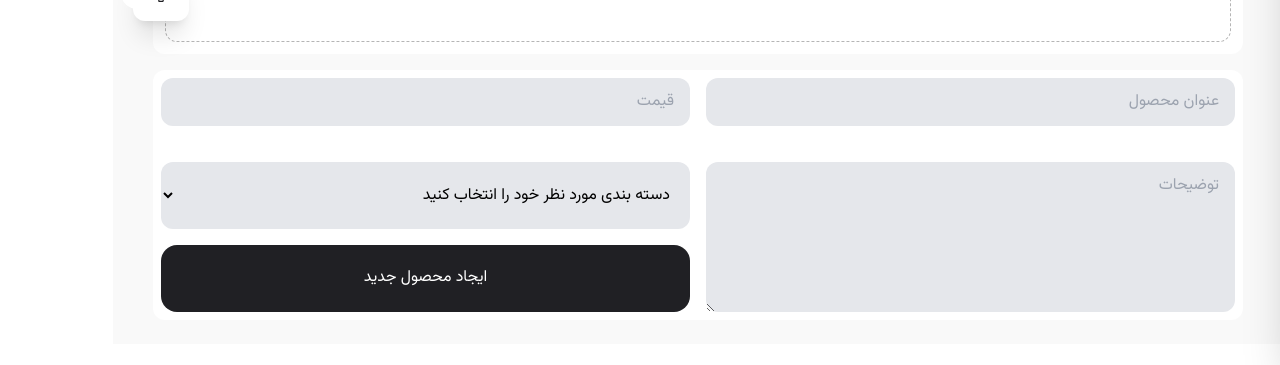
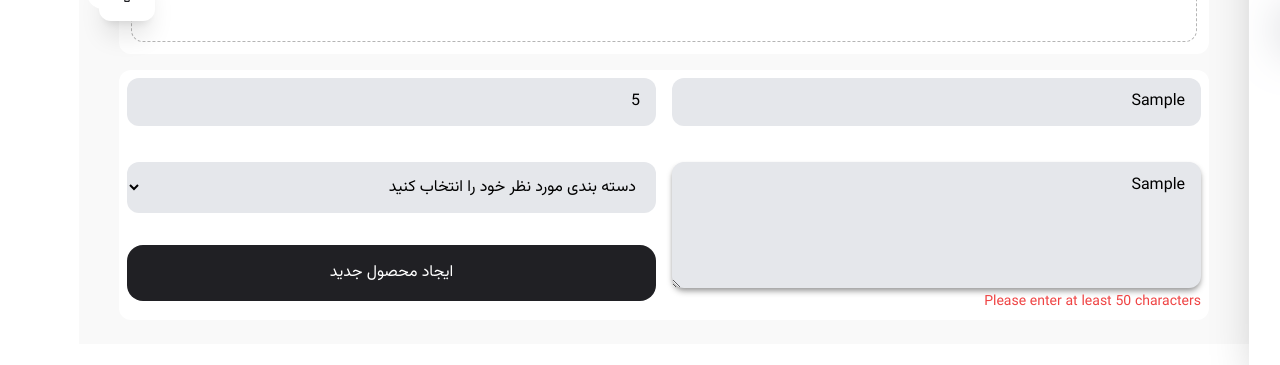
Before and after one commit to orgamiryazdani/admin-panel-shop, a React (Vite) app: page /add-product in a window 1280 px wide. Both pictures are taken after typing "Sample", "5", "Sample" into the empty fields and a click on the button "ایجاد محصول جدید". Shown: the part 435-800 px from the top of the page. Built offline with nearby package versions, Linux system fonts and the light colour scheme; no server answers.

Commit message:
handle error input

```diff
--- a/src/pages/CreateProduct.tsx
+++ b/src/pages/CreateProduct.tsx
@@ -18,19 +18,25 @@ const CreateProduct = () => {
 
   return (
     <AppLayout>
-      <div className='w-full h-full p-10'>
+      <div className='w-full h-full overflow-auto p-10'>
         {/* image product uploader */}
         <ImageUploader />
         {/* info product input */}
         <form
           onSubmit={handleSubmit(onSubmit)}
-          className='grid w-full h-[40%] mt-4 bg-secondary-100 rounded-xl grid-cols-2 grid-rows-3 gap-4 p-2'>
+          className='grid w-full min-h-[40%] h-auto mt-4 bg-secondary-100 rounded-xl grid-cols-2 grid-rows-3 gap-4 p-2'>
           <Input
             placeholder='عنوان محصول'
-            name='name product'
+            name='title'
             register={register}
             errors={errors}
-            validationSchema={{ required: "tetst" }}
+            validationSchema={{
+              required: "پر کردن این مقدار الزامی است",
+              minLength: {
+                value: 3,
+                message: "حداقل 3 حرف وارد کنید",
+              },
+            }}
           />
           <Input
             placeholder='قیمت'
@@ -38,20 +44,49 @@ const CreateProduct = () => {
             type='number'
             register={register}
             errors={errors}
-            validationSchema={{ required: "tetst" }}
+            validationSchema={{
+              required: "پر کردن این مقدار الزامی است",
+              maxLength: {
+                value: 10,
+                message: "حداکثر قیمت وارد شده",
+              },
+            }}
           />
-          <textarea
-            name=''
-            className='row-start-2 row-end-4 input'
-            placeholder='توضیحات'
-            id=''></textarea>
-          <select
-            name=''
-            className='input'
-            id=''>
-            <option value=''>دسته بندی مورد نظر خود را انتخاب کنید</option>
-          </select>
-          <button className='bg-secondary-600 text-white rounded-2xl'>
+          <div className='row-start-2 row-end-4 flex flex-col'>
+            <textarea
+              className='input w-full h-full'
+              placeholder='توضیحات'
+              {...register("description", {
+                required: "پر کردن این مقدار الزامی است",
+                minLength: {
+                  value: 50,
+                  message: "Please enter at least 50 characters",
+                },
+              })}></textarea>
+            {errors && errors["description"] && (
+              <span className='text-red-500 block text-sm mt-1'>
+                {errors["description"]?.message}
+              </span>
+            )}
+          </div>
+          <div>
+            <select
+              {...register("categoryId", {
+                required: "پر کردن این مقدار الزامی است",
+              })}
+              name='categoryId'
+              className='input max-h-14'
+              value={""}
+              id='categoryId'>
+              <option value='1'>دسته بندی مورد نظر خود را انتخاب کنید</option>
+            </select>
+            {errors && errors["categoryId"] && (
+              <span className='text-red-500 block text-sm mt-1'>
+                {errors["categoryId"]?.message}
+              </span>
+            )}
+          </div>
+          <button className='bg-secondary-600 text-white rounded-2xl max-h-14'>
             ایجاد محصول جدید
           </button>
         </form>
--- a/src/ui/Input.tsx
+++ b/src/ui/Input.tsx
@@ -20,7 +20,7 @@ const Input: React.FC<InputProps> = ({
         placeholder={placeholder}
       />
       {errors && errors[name] && (
-        <span className='text-error block text-sm mt-3'>
+        <span className='text-red-500 block text-sm mt-1'>
           {errors[name]?.message as React.ReactNode}
         </span>
       )}
```
